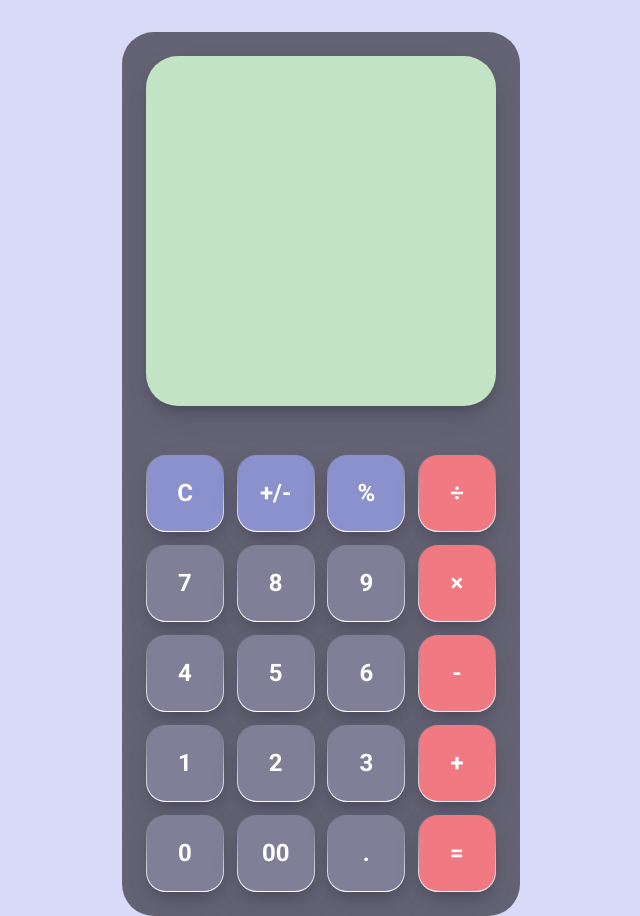
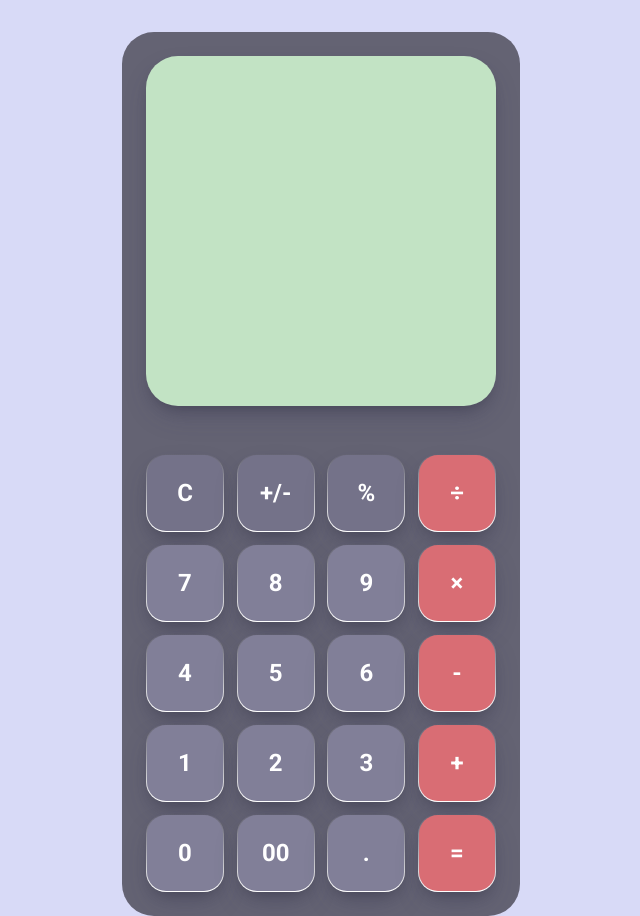
Before and after one commit to SiddhantaChandra/calculator-web-app, a React (Create React App) app: page / in a window 1280 px wide. Shown: the whole page, without its empty margins (319-959 px from the left). Built offline with nearby package versions, Linux system fonts and the light colour scheme.

Commit message:
Added click animation to the buttons

```diff
--- a/src/Keypad/Keys.css
+++ b/src/Keypad/Keys.css
@@ -42,13 +42,34 @@
 }
 
 .key__blue {
+  background-color: #747289;
+  background: linear-gradient(#747289, #747289) padding-box,
+    linear-gradient(to top, #fff, transparent) border-box;
+  border: 1.5px solid transparent;
+}
+
+.key__red {
+  background-color: #d96d74;
+  background: linear-gradient(#d96d74, #d96d74) padding-box,
+    linear-gradient(to top, #fff, transparent) border-box;
+  border: 1.5px solid transparent;
+}
+
+.key:active {
+  background-color: #7d83b9;
+  background: linear-gradient(#7d83b9, #7d83b9) padding-box,
+    linear-gradient(to top, #fff, transparent) border-box;
+  border: 1.5px solid transparent;
+}
+
+.key__blue:active {
   background-color: #8b91cd;
   background: linear-gradient(#8b91cd, #8b91cd) padding-box,
     linear-gradient(to top, #fff, transparent) border-box;
   border: 1.5px solid transparent;
 }
 
-.key__red {
+.key__red:active {
   background-color: #f17981;
   background: linear-gradient(#f17981, #f17981) padding-box,
     linear-gradient(to top, #fff, transparent) border-box;
```
